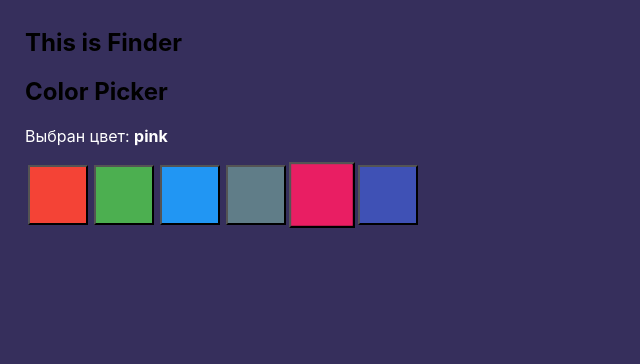
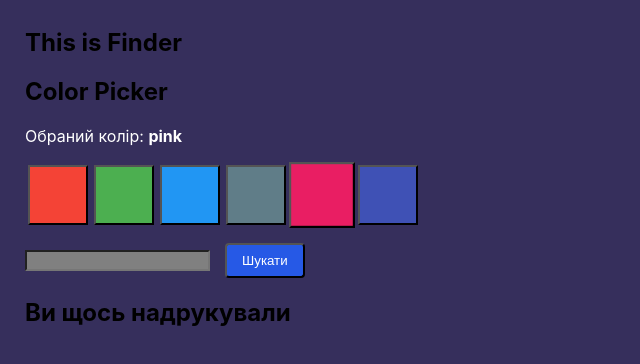
Before and after one commit to Seeker2025/react-21, a React (Create React App) app: page / in a window 1280 px wide. Shown: the top 364 px of the page, without its empty margins (0-640 px from the left). Built offline with nearby package versions, Linux system fonts and the light colour scheme.

Commit message:
Forma added
Forma, vanilla styles in JSX added

```diff
--- a/src/components/App.jsx
+++ b/src/components/App.jsx
@@ -20,7 +20,9 @@ export class App extends Component{
   };
 
   onSubmit = (val) =>{
-    this.setState({ input: val})
+    this.setState({ input: val},
+    () => console.log(this.state.input)
+    )
   }
 
   render(){
@@ -39,7 +41,11 @@ export class App extends Component{
 
       <Finder/>
       <ColorPicker options = {colorPickerOptions}/>
-      <NewsSearchForm onSubmit={this.onSubmit}/>
+
+      <NewsSearchForm
+      onSubmit={this.onSubmit}
+      userInput={this.state.input}
+      />
 
     </div>
     );
--- a/src/components/ColorPicker/ColorPicker.js
+++ b/src/components/ColorPicker/ColorPicker.js
@@ -22,7 +22,7 @@ export function  ColorPicker({ options }){
     return (
         <div>
             <h2>Color Picker</h2>
-            <p>Выбран цвет: <b>{ label }</b></p>
+            <p>Обраний колір: <b>{ label }</b></p>
                 {options.map(({ label, color}, index)=>(
                     <button
                     key        = {label}
--- a/src/components/Forma/Forma.jsx
+++ b/src/components/Forma/Forma.jsx
@@ -1,6 +1,25 @@
 import React, { useState } from 'react';
 
-export function NewsSearchForm({ onSubmit }){
+const styles = {
+    form: {
+    // backgroundColor: 'red',
+        marginTop:      '15px',
+    },
+
+    input: {
+       backgroundColor: 'grey',
+    },
+
+    button: {
+       backgroundColor: '#2659e6',
+       color:           '#fff',
+       padding:         '8px 15px',
+       marginLeft:      '15px',
+       borderRadius:    '4px',
+    },
+};
+
+export function NewsSearchForm({ onSubmit, userInput }){
     const [query, setQuery] = useState('');
     const handleChange = e => setQuery(e.currentTarget.value);
 
@@ -12,8 +31,28 @@ export function NewsSearchForm({ onSubmit }){
                                 }
 
     return (
-        <form onSubmit={handleSubmit}>
+             <>
+
+    <form style = {styles.form} onSubmit={handleSubmit}>
+
+    <input
+    style = {styles.input}
+    type="text"
+    value={query}
+    onChange={handleChange}/>
+
+    <button
+    style = {styles.button}
+    type ="submit"
+    >
+    Шукати
+    </button>
 
     </form>
+
+    <h2>Ви щось надрукували</h2>
+    <p>{userInput}</p>
+
+             </>
     );
 }
```
Lines whose indentation alone changed are shown as unchanged.
